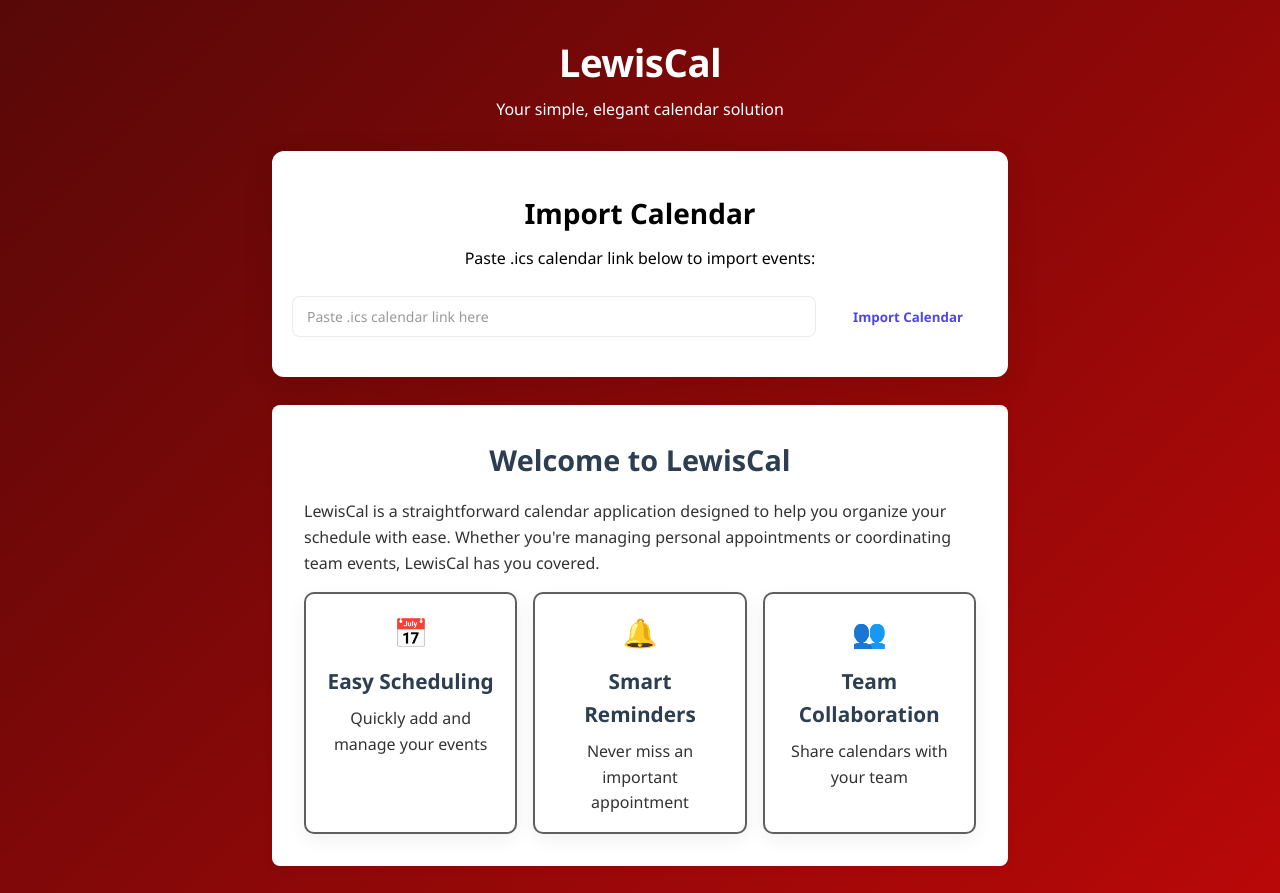
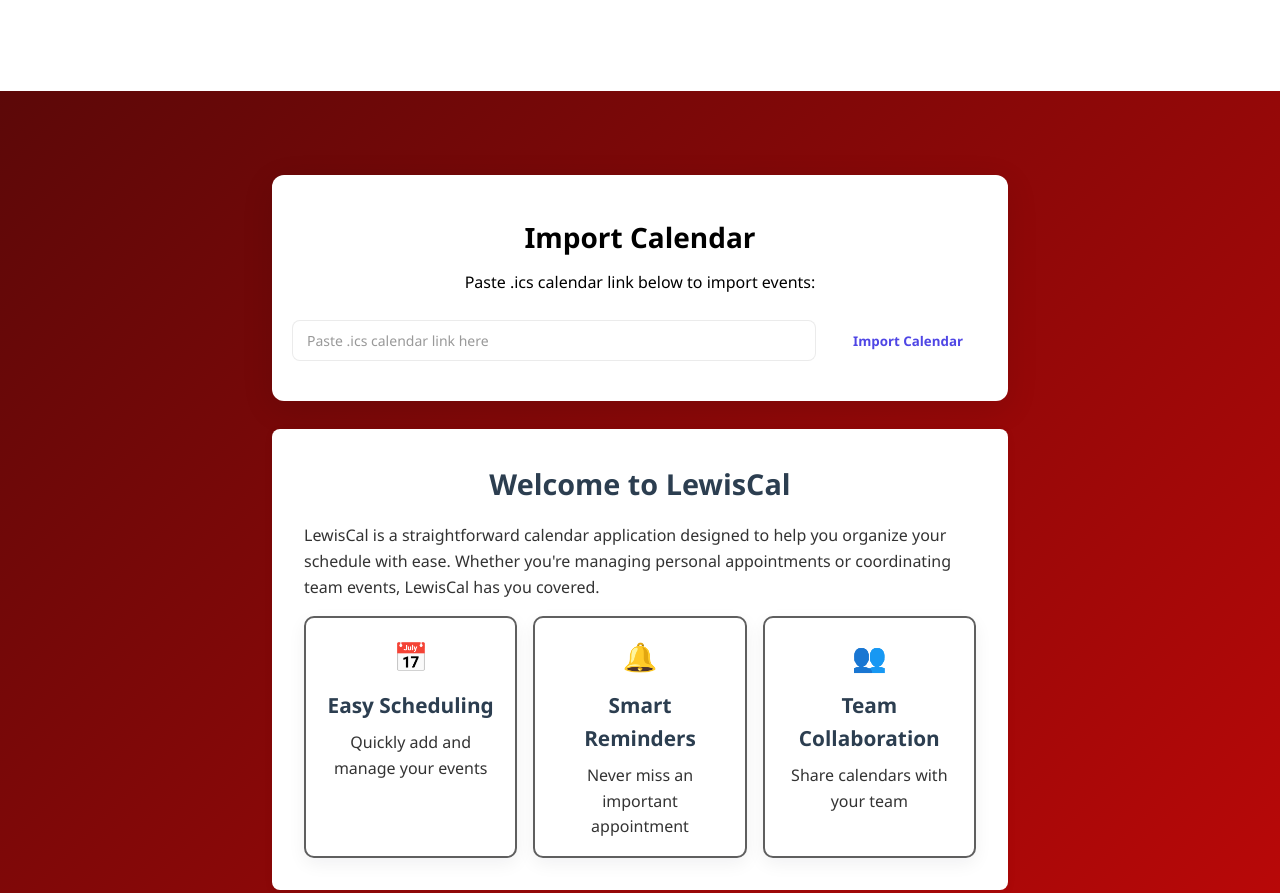
Before and after one commit to DV-SoftEnginFall2025-Sprint-04/LewisCal, a plain HTML site: page frontend/index.html in a window 1280 px wide. Shown: the top 893 px of the page. Drawn offline with Linux system fonts and the light colour scheme; no server answers.

Commit message:
UI update

```diff
--- a/frontend/index.html
+++ b/frontend/index.html
@@ -9,12 +9,11 @@
   </head>
 
   <body>
-    <div class="container">
-      <header>
+    <header>
         <h1>LewisCal</h1>
         <p class="subtitle">Your simple, elegant calendar solution</p>
       </header>
-
+    <div class="container">
       <section class="import-section">
         <h2>Import Calendar</h2>
         <p>Paste .ics calendar link below to import events:</p>
--- a/frontend/style1.css
+++ b/frontend/style1.css
@@ -32,6 +32,8 @@ body {
 /* Header */
 header {
   text-align: center;
+  max-width: 100%;
+  background-color: white;
   margin-bottom: 1.5rem;
 }
 header h1 {
```
